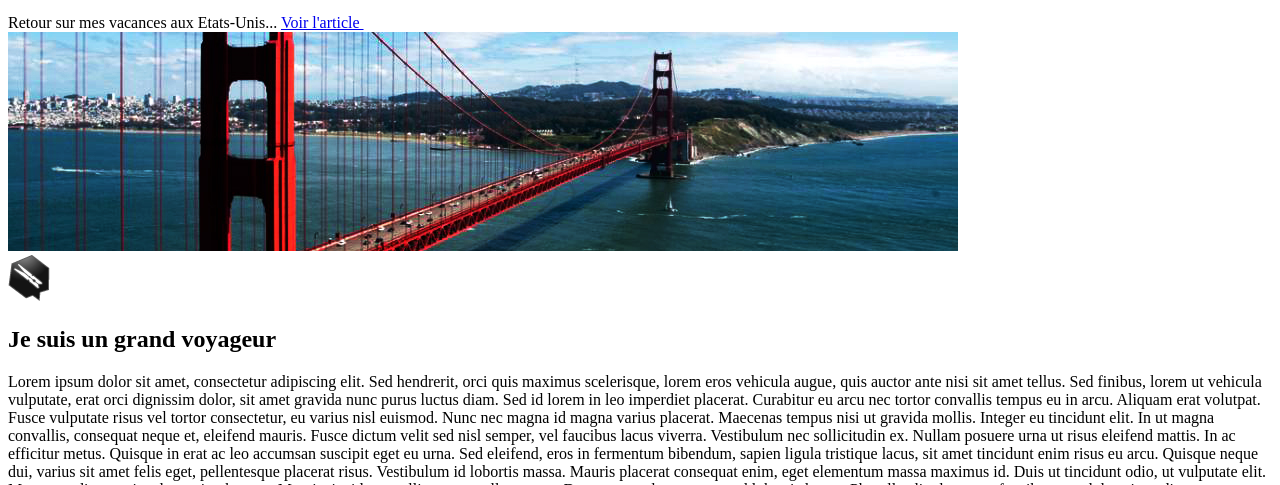
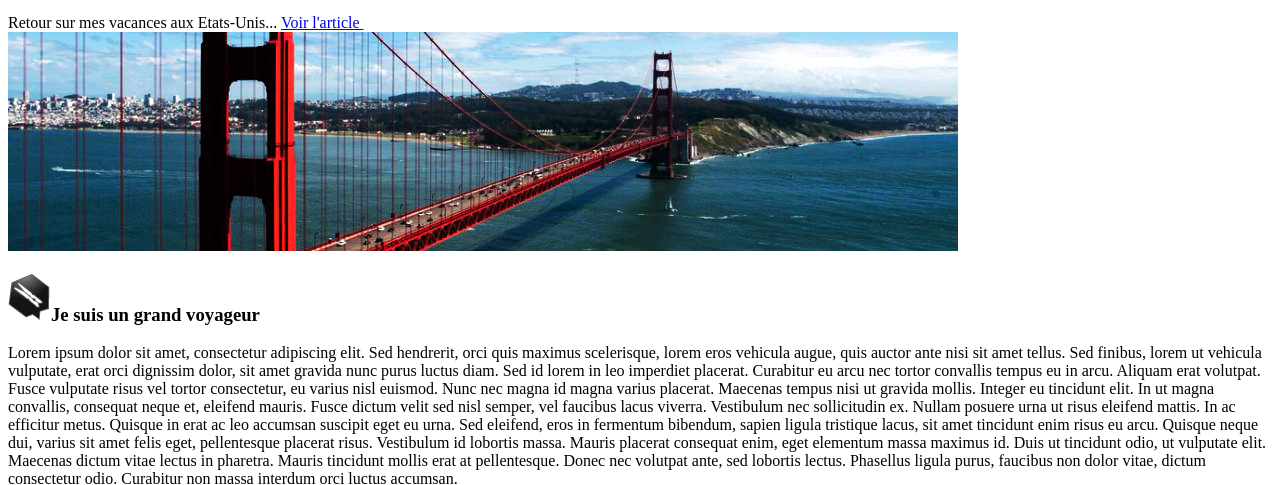
Before and after one commit to EmericHochart/tp_creation_site_html, a plain HTML site: page index.html in a window 1280 px wide. Shown: the part 273-758 px from the top of the page. Drawn offline with Linux system fonts and the light colour scheme.

Commit message:
Modification de h2 à h1, ajout classe dans l'image de catégorie et modification du alt de l'image

```diff
--- a/index.html
+++ b/index.html
@@ -36,8 +36,8 @@
 
 	<section>
 		<article>
-			<img src="images/ico_epingle.png" alt="Icône Epingle" />
-			<h2>Je suis un grand voyageur</h2>
+
+			<h1><img src="images/ico_epingle.png" alt="Catégorie voyage" class="ico_categorie" />Je suis un grand voyageur</h1>
 
 			Lorem ipsum dolor sit amet, consectetur adipiscing elit. Sed hendrerit, orci quis maximus scelerisque, lorem eros vehicula augue, quis auctor ante nisi sit amet tellus. Sed finibus, lorem ut vehicula vulputate, erat orci dignissim dolor, sit amet gravida nunc purus luctus diam. Sed id lorem in leo imperdiet placerat. Curabitur eu arcu nec tortor convallis tempus eu in arcu. Aliquam erat volutpat. Fusce vulputate risus vel tortor consectetur, eu varius nisl euismod. Nunc nec magna id magna varius placerat. Maecenas tempus nisi ut gravida mollis. Integer eu tincidunt elit. In ut magna convallis, consequat neque et, eleifend mauris.
 
```
